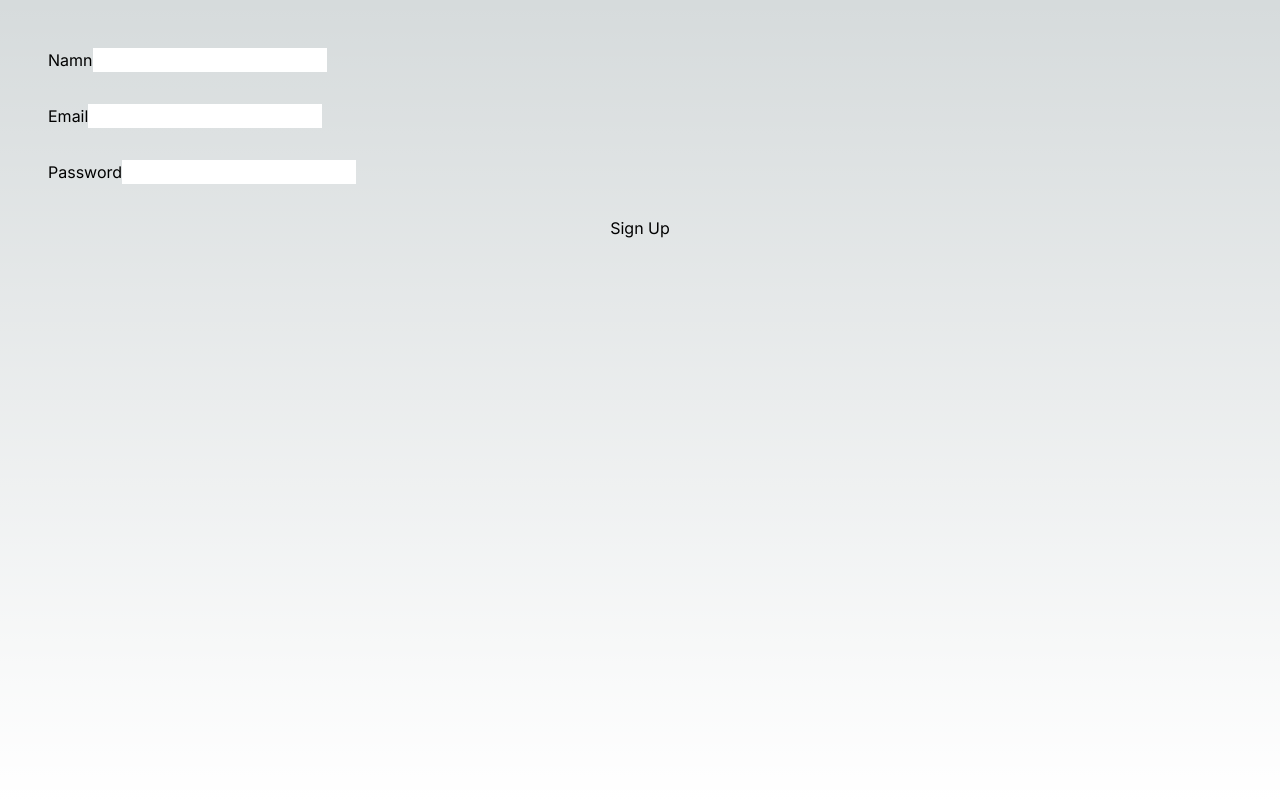
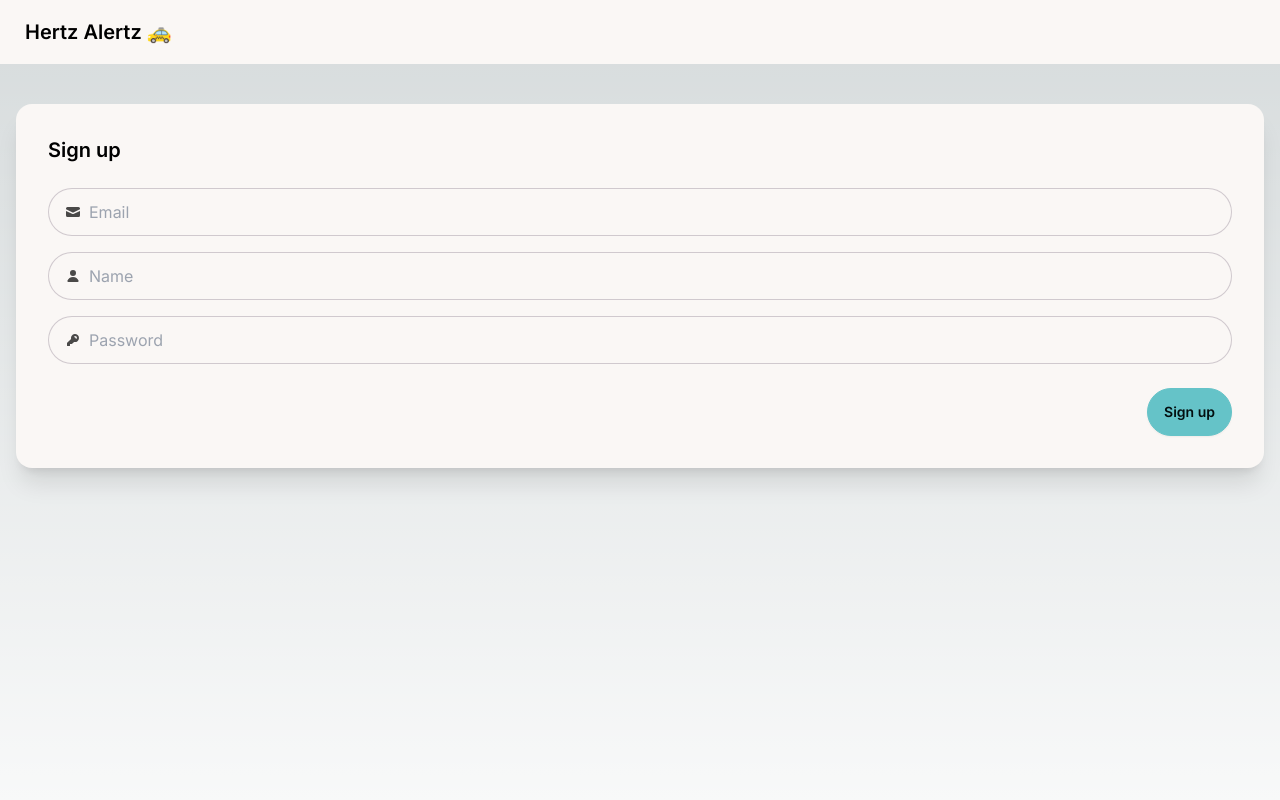
Before and after one commit to jeth318/hertz-alertz, a Next.js app: page /sign-up in a window 1280 px wide. Shown: the top 800 px of the page. Built offline with nearby package versions, Linux system fonts and the light colour scheme; no server answers.

Commit message:
Daisy ui start

```diff
--- a/src/app/layout.tsx
+++ b/src/app/layout.tsx
@@ -1,6 +1,8 @@
 import type { Metadata } from "next";
 import { Inter } from "next/font/google";
 import "./globals.css";
+import Navbar from "./ui/navbar";
+import Footer from "./ui/footer";
 
 const inter = Inter({ subsets: ["latin"] });
 
@@ -15,8 +17,12 @@ export default function RootLayout({
   children: React.ReactNode;
 }>) {
   return (
-    <html lang="en">
-      <body className={inter.className}>{children}</body>
+    <html lang="en" data-theme="cupcake">
+      <body className={inter.className}>
+        <Navbar />
+        <div className="container h-screen mx-auto px-4 pt-10">{children}</div>
+        <Footer />
+      </body>
     </html>
   );
 }
--- a/src/app/page.tsx
+++ b/src/app/page.tsx
@@ -9,7 +9,6 @@ export default async function Home() {
   return (
     <main className="flex min-h-screen flex-col items-center justify-between p-24">
       <div>
-        <h1 className="text-2xl bold">Hertz Alertz 🚕</h1>
         <div className="mt-10"></div>
         <div className="flex flex-col gap-8">
           {!isLoggedIn && <Link href="/sign-up">Create account</Link>}
--- a/src/app/sign-up/layout.tsx
+++ /dev/null
@@ -1,8 +0,0 @@
-//export const experimental_ppr = true;
-export default function Layout({ children }: { children: React.ReactNode }) {
-  return (
-    <div className="flex h-screen flex-col md:flex-row md:overflow-hidden">
-      <div className="flex-grow p-6 md:overflow-y-auto md:p-12">{children}</div>
-    </div>
-  );
-}
--- a/src/app/sign-up/page.tsx
+++ b/src/app/sign-up/page.tsx
@@ -1,5 +1,4 @@
 import { SessionProvider } from "next-auth/react";
-import SignIn from "../ui/sign-in";
 import SignUp from "../ui/sign-up";
 import { auth } from "../../../auth";
 import { redirect } from "next/navigation";
--- /dev/null
+++ b/src/app/ui/footer.tsx
@@ -0,0 +1,12 @@
+export default function Footer() {
+  return (
+    <footer className="footer bg-hertz p-10">
+      <aside>
+        <p>
+          Help Hertz return their vehicles, and help yourself to an (almost)
+          free car ride. Insurance may apply.
+        </p>
+      </aside>
+    </footer>
+  );
+}
--- /dev/null
+++ b/src/app/ui/navbar.tsx
@@ -0,0 +1,37 @@
+import Link from "next/link";
+import { auth } from "../../../auth";
+
+export default async function Navbar() {
+  const session = await auth();
+  const isLoggedIn = !!session?.user?.id;
+  console.log({ session });
+
+  return (
+    <div className="navbar bg-base-100 justify-center">
+      <div className="flex justify-between min-w-full w-256">
+        <div className="flex flex-end">
+          <Link href="/" className="btn btn-ghost text-xl">
+            Hertz Alertz 🚕{" "}
+          </Link>
+        </div>
+        <div className="flex">
+          <ul className="menu menu-horizontal">
+            <li>
+              {/*               <details className="dropdown">
+                <summary>Menu</summary>
+                <ul className="menu dropdown-content bg-base-100 rounded-box z-[1] w-52 p-2 shadow">
+                  <li>
+                    <Link href="/subscriptions">Subscriptions</Link>
+                  </li>
+                  <li>
+                    <a>Item 2</a>
+                  </li>
+                </ul>
+              </details> */}
+            </li>
+          </ul>
+        </div>
+      </div>
+    </div>
+  );
+}
--- a/src/app/ui/sign-up.tsx
+++ b/src/app/ui/sign-up.tsx
@@ -1,14 +1,11 @@
 "use client";
 
 import { useFormState } from "react-dom";
-import { addEntry, signUp } from "../lib/actions";
+import { signUp } from "../lib/actions";
 import { useEffect, useState } from "react";
 import Link from "next/link";
-import { useSession } from "next-auth/react";
 
 export default function SignUp() {
-  const session = useSession();
-
   const [validationError, setValidationError] = useState("");
   const [state, formAction] = useFormState(signUp, null);
 
@@ -19,33 +16,77 @@ export default function SignUp() {
   }, [state]);
 
   return (
-    <form action={formAction}>
-      <div className="flex flex-col gap-8">
-        <div className="flex flex-row">
-          <label>
-            Namn
-            <input name="name" type="text" />
+    <div className="card bg-base-100 shadow-xl">
+      <div className="card-body">
+        <h2 className="card-title ">Sign up</h2>
+        <form className="pt-4" action={formAction}>
+          <div className="flex flex-col gap-4">
+            <label className="input input-bordered flex items-center gap-2">
+              <svg
+                xmlns="http://www.w3.org/2000/svg"
+                viewBox="0 0 16 16"
+                fill="currentColor"
+                className="h-4 w-4 opacity-70"
+              >
+                <path d="M2.5 3A1.5 1.5 0 0 0 1 4.5v.793c.026.009.051.02.076.032L7.674 8.51c.206.1.446.1.652 0l6.598-3.185A.755.755 0 0 1 15 5.293V4.5A1.5 1.5 0 0 0 13.5 3h-11Z" />
+                <path d="M15 6.954 8.978 9.86a2.25 2.25 0 0 1-1.956 0L1 6.954V11.5A1.5 1.5 0 0 0 2.5 13h11a1.5 1.5 0 0 0 1.5-1.5V6.954Z" />
+              </svg>
+              <input
+                type="text"
+                name="email"
+                className="grow"
+                placeholder="Email"
+              />
             </label>
-        </div>
-        <div>
-          <label>
-            Email
-            <input name="email" type="email" />
+            <label className="input input-bordered flex items-center gap-2">
+              <svg
+                xmlns="http://www.w3.org/2000/svg"
+                viewBox="0 0 16 16"
+                fill="currentColor"
+                className="h-4 w-4 opacity-70"
+              >
+                <path d="M8 8a3 3 0 1 0 0-6 3 3 0 0 0 0 6ZM12.735 14c.618 0 1.093-.561.872-1.139a6.002 6.002 0 0 0-11.215 0c-.22.578.254 1.139.872 1.139h9.47Z" />
+              </svg>
+              <input
+                type="text"
+                name="name"
+                className="grow"
+                placeholder="Name"
+              />
             </label>
-        </div>
-        <div>
-          <label>
-            Password
-            <input name="password" type="password" />
+            <label className="input input-bordered flex items-center gap-2">
+              <svg
+                xmlns="http://www.w3.org/2000/svg"
+                viewBox="0 0 16 16"
+                fill="currentColor"
+                className="h-4 w-4 opacity-70"
+              >
+                <path
+                  fillRule="evenodd"
+                  d="M14 6a4 4 0 0 1-4.899 3.899l-1.955 1.955a.5.5 0 0 1-.353.146H5v1.5a.5.5 0 0 1-.5.5h-2a.5.5 0 0 1-.5-.5v-2.293a.5.5 0 0 1 .146-.353l3.955-3.955A4 4 0 1 1 14 6Zm-4-2a.75.75 0 0 0 0 1.5.5.5 0 0 1 .5.5.75.75 0 0 0 1.5 0 2 2 0 0 0-2-2Z"
+                  clipRule="evenodd"
+                />
+              </svg>
+              <input
+                type="password"
+                name="password"
+                placeholder="Password"
+                className="grow"
+              />
             </label>
-        </div>
-        <button>Sign Up</button>
             {validationError && (
               <div>
                 EXISTING USER <Link href="/login">Click here to login</Link>
               </div>
             )}
           </div>
+          <div className="card-actions justify-end pt-6">
+            <button type="submit" className="btn btn-primary">
+              Sign up
+            </button>
+          </div>
         </form>
+      </div>
+    </div>
   );
 }
--- a/tailwind.config.ts
+++ b/tailwind.config.ts
@@ -7,6 +7,9 @@ const config: Config = {
     "./src/components/**/*.{js,ts,jsx,tsx,mdx}",
     "./src/app/**/*.{js,ts,jsx,tsx,mdx}",
   ],
+  daisyui: {
+    themes: ["light", "dark", "cupcake"],
+  },
   theme: {
     extend: {
       backgroundImage: {
@@ -14,6 +17,9 @@ const config: Config = {
         "gradient-conic":
           "conic-gradient(from 180deg at 50% 50%, var(--tw-gradient-stops))",
       },
+      colors: {
+        hertz: "rgb(255, 204, 0)",
+      },
     },
   },
   plugins: [daisyui],
```
Lines whose indentation alone changed are shown as unchanged.
